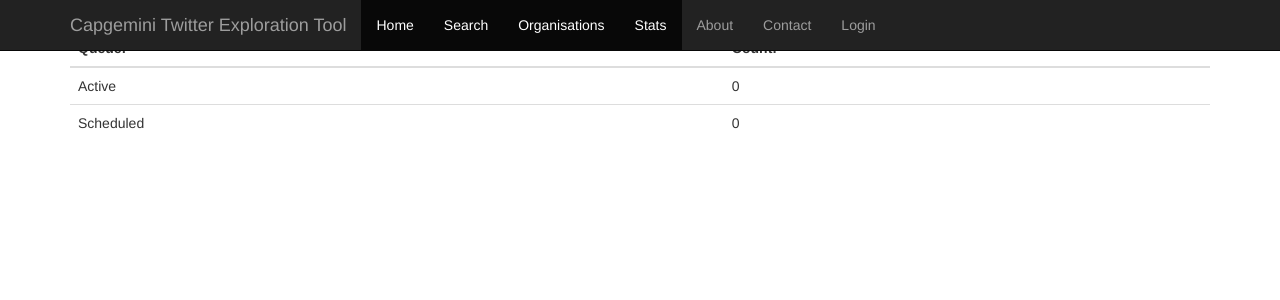
After one commit to lbrown3142/twitter, a Django app: page /search/stats in a window 1280 px wide. The commit adds this page. Shown: the top 300 px of the page. Run offline with Django 3.2, Linux system fonts and the light colour scheme; data that the repository does not hold is empty; parts of the project's set-up code (start-up, migrations or seed data) failed here and were passed over; some libraries are stand-ins or nearby versions.

Commit message:
Added stats page

```diff
--- a/follower_descriptions/follower_descriptions_search.py
+++ b/follower_descriptions/follower_descriptions_search.py
@@ -4,6 +4,13 @@ import oauth2
 import time
 import urllib.request
 import json
+
+#consumer = oauth2.Consumer(key="nvoe6zVUm0TLGC6skoYSHrcMB", secret="LdwAMy9BPrp9iiWQOOGOYL6ityc0onX4nuQLIv4QIoNd6vL2jL")
+#token = oauth2.Token(key="1722158881-RAtsr4yeUhBlvKvqGVSDx5fJcMh4H31GHZV4E17", secret="5JjwxAp8RhWOaGqjlwbnklRDBsKZzbYtqrmFEWhKKa3T7")
+
+consumer = oauth2.Consumer(key="Szer02dozR3wKB1vrHV3TydrF", secret="z1j9tjcZoUMEKUK5kOgf63fD351sJieMN6m40AsywDf6r5tB6h")
+token = oauth2.Token(key="3369108609-zxUHGjtfJ3Cw3lA75EJWkb089vReuXBiZXf7q53", secret="SwiKSbbCH0wBwFV1Xxe0Wl012gNl4Dk8I5M1l1CZLD2vN")
+
 
 def get_users_by_screen_name(screen_names):   #18k per 15 mins
 
@@ -13,12 +20,6 @@ def get_users_by_screen_name(screen_names):   #18k per 15 mins
     "oauth_nonce": oauth2.generate_nonce(),
     "oauth_timestamp": int(time.time())
     }
-
-    consumer = oauth2.Consumer(key="nvoe6zVUm0TLGC6skoYSHrcMB", secret="LdwAMy9BPrp9iiWQOOGOYL6ityc0onX4nuQLIv4QIoNd6vL2jL")
-    token = oauth2.Token(key="1722158881-RAtsr4yeUhBlvKvqGVSDx5fJcMh4H31GHZV4E17", secret="5JjwxAp8RhWOaGqjlwbnklRDBsKZzbYtqrmFEWhKKa3T7")
-
-    #consumer = oauth2.Consumer(key="Szer02dozR3wKB1vrHV3TydrF", secret="z1j9tjcZoUMEKUK5kOgf63fD351sJieMN6m40AsywDf6r5tB6h")
-    #token = oauth2.Token(key="3369108609-zxUHGjtfJ3Cw3lA75EJWkb089vReuXBiZXf7q53", secret="SwiKSbbCH0wBwFV1Xxe0Wl012gNl4Dk8I5M1l1CZLD2vN")
 
     params["oauth_consumer_key"] = consumer.key
     params["oauth_token"] = token.key
@@ -47,16 +48,9 @@ def get_follower_ids(uni_handle, cursor):           #75k per 15 mins
     "oauth_timestamp": int(time.time())
     }
 
-    consumer = oauth2.Consumer(key="Szer02dozR3wKB1vrHV3TydrF", secret="z1j9tjcZoUMEKUK5kOgf63fD351sJieMN6m40AsywDf6r5tB6h")
-    token = oauth2.Token(key="3369108609-zxUHGjtfJ3Cw3lA75EJWkb089vReuXBiZXf7q53", secret="SwiKSbbCH0wBwFV1Xxe0Wl012gNl4Dk8I5M1l1CZLD2vN")
-
-    #consumer = oauth2.Consumer(key="nvoe6zVUm0TLGC6skoYSHrcMB", secret="LdwAMy9BPrp9iiWQOOGOYL6ityc0onX4nuQLIv4QIoNd6vL2jL")
-    #token = oauth2.Token(key="1722158881-RAtsr4yeUhBlvKvqGVSDx5fJcMh4H31GHZV4E17", secret="5JjwxAp8RhWOaGqjlwbnklRDBsKZzbYtqrmFEWhKKa3T7")
-
     params["oauth_consumer_key"] = consumer.key
     params["oauth_token"] = token.key
     params["screen_name"] = uni_handle
-
 
 
     num_attempts = 0
@@ -111,12 +105,6 @@ def get_followers_data(follower_ids):   #18k per 15 mins
     "oauth_timestamp": int(time.time())
     }
 
-    consumer = oauth2.Consumer(key="nvoe6zVUm0TLGC6skoYSHrcMB", secret="LdwAMy9BPrp9iiWQOOGOYL6ityc0onX4nuQLIv4QIoNd6vL2jL")
-    token = oauth2.Token(key="1722158881-RAtsr4yeUhBlvKvqGVSDx5fJcMh4H31GHZV4E17", secret="5JjwxAp8RhWOaGqjlwbnklRDBsKZzbYtqrmFEWhKKa3T7")
-
-    #consumer = oauth2.Consumer(key="Szer02dozR3wKB1vrHV3TydrF", secret="z1j9tjcZoUMEKUK5kOgf63fD351sJieMN6m40AsywDf6r5tB6h")
-    #token = oauth2.Token(key="3369108609-zxUHGjtfJ3Cw3lA75EJWkb089vReuXBiZXf7q53", secret="SwiKSbbCH0wBwFV1Xxe0Wl012gNl4Dk8I5M1l1CZLD2vN")
-
     params["oauth_consumer_key"] = consumer.key
     params["oauth_token"] = token.key
 
--- a/follower_descriptions/models.py
+++ b/follower_descriptions/models.py
@@ -8,7 +8,7 @@ class University(models.Model):
     name = models.CharField(max_length = 1024, default="")
 
     def __str__(self):
-        return self.name
+        return self.uni_handle + ': ' + self.name
 
 class Graduate(models.Model):
     id = models.BigIntegerField(primary_key=True)
--- a/follower_descriptions/tasks.py
+++ b/follower_descriptions/tasks.py
@@ -59,7 +59,7 @@ def task_get_follower_ids(self, uni_handle, cursor=-1):
             # Spawn a task to fetch up to 100 followers
             task_get_followers_data.delay(data, uni_handle)
 
-
+        print("task_get_follower_ids succeeded: " + uni_handle)
 
 
 
@@ -96,6 +96,8 @@ def task_get_followers_data(self, id_list, uni_handle):
 
                 task_upload_to_kibana.delay(data)
 
+        print("task_get_followers_data succeeded: " + uni_handle)
+
     except urllib.error.HTTPError as e:
         print("task_get_followers_data failed. Exception: {0}".format(e.msg))
 
@@ -121,6 +123,8 @@ def task_upload_to_kibana(self, data):
         with urllib.request.urlopen(req) as f:
             pass
 
+        print("task_upload_to_kibana succeeded: " + data['screen_name'])
+
     except urllib.error.HTTPError as e:
         print("task_upload_to_kibana failed. Exception: {0}".format(e.msg))
 
--- /dev/null
+++ b/follower_descriptions/templates/follower_descriptions/stats.html
@@ -0,0 +1,27 @@
+{% extends 'base.html' %}
+
+{% block content %}
+
+<p>Stats</p>
+
+<table class="table">
+    <thead>
+    <tr>
+        <th>Queue:</th>
+        <th>Count:</th>
+
+    </tr>
+    </thead>
+    <tbody>
+    <tr>
+        <td>Active</td>
+        <td>{{ active_count }}</td>
+    </tr>
+    <tr>
+        <td>Scheduled</td>
+        <td>{{ scheduled_count }}</td>
+    </tr>
+    </tbody>
+</table>
+
+{% endblock %}
--- a/follower_descriptions/urls.py
+++ b/follower_descriptions/urls.py
@@ -8,6 +8,7 @@ urlpatterns = [
     url(r'^$', RedirectView.as_view(url='users'), ),
     url(r'^organisations$', follower_descriptions.views.search_following),
     url(r'^users$', follower_descriptions.views.search_followers),
+    url(r'^stats$', follower_descriptions.views.CeleryStats),
 
     url(r'^test$', follower_descriptions.views.test),
 ]
--- a/follower_descriptions/views.py
+++ b/follower_descriptions/views.py
@@ -7,6 +7,8 @@ from django.db.models import Count
 from . import follower_descriptions_search, tasks
 import twitter
 import celery
+from celery.task.control import inspect
+
 from . import models
 
 from elasticsearch import Elasticsearch
@@ -124,6 +126,26 @@ def search_followers(request):
 
     return render(request, 'follower_descriptions/search_followers.html', context)
 
+def CeleryStats(request):
+
+    i = inspect()
+    active = i.active()
+    registered = i.registered()
+    scheduled = i.scheduled()
+    reserved = i.reserved()
+
+    active_count = 0
+    for queue in active:
+        active_count += len(active[queue])
+
+    scheduled_count = 0
+    for queue in scheduled:
+        scheduled_count += len(scheduled[queue])
+        break
+
+    context = { 'active_count':active_count, 'scheduled_count':scheduled_count}
+    return render(request, 'follower_descriptions/stats.html', context)
+
 def test(request):
 
     client = Elasticsearch('localhost')
--- a/templates/base.html
+++ b/templates/base.html
@@ -48,6 +48,9 @@
             <li class="active"><a href="/">Home</a></li>
             <li class="active"><a href="/search/users">Search</a></li>
             <li class="active"><a href="/search/organisations">Organisations</a></li>
+            <li class="active"><a href="/search/stats">Stats</a></li>
+
+
             <li><a href="#about">About</a></li>
             <li><a href="#contact">Contact</a></li>
 
@@ -79,6 +82,6 @@
     <script>window.jQuery || document.write('<script src="../../assets/js/vendor/jquery.min.js"><\/script>')</script>
     <script src="{% static 'bootstrap/js/bootstrap.min.js' %}"></script>
     <!-- IE10 viewport hack for Surface/desktop Windows 8 bug -->
-    <script src="{% static '/assets/js/ie10-viewport-bug-workaround.js' %}"></script>
+    <!-- <script src="{% static '/assets/js/ie10-viewport-bug-workaround.js' %}"></script> -->
   </body>
 </html>
--- a/twitter/urls.py
+++ b/twitter/urls.py
@@ -14,8 +14,9 @@ Including another URLconf
     2. Import the include() function: from django.conf.urls import url, include
     3. Add a URL to urlpatterns:  url(r'^blog/', include(blog_urls))
 """
-
+import django
 from django.contrib import admin
+from django.contrib.auth.views import login
 from django.conf.urls import url, include
 from django.views.generic import RedirectView
 
@@ -23,6 +24,6 @@ urlpatterns = [
     url(r'^$', RedirectView.as_view(url='search/'), ),
     url(r'^admin/', admin.site.urls),
     url(r'^search/', include('follower_descriptions.urls', namespace = 'follower_descriptions')),
-    url(r'^login$', 'django.contrib.auth.views.login', name='login'),
-    url(r'^logout$', 'django.contrib.auth.views.logout', {'next_page': 'login'}, name='logout'),
+    url(r'^login$', django.contrib.auth.views.login, name='login'),
+    url(r'^logout$', django.contrib.auth.views.logout, {'next_page': 'login'}, name='logout'),
 ]
```
